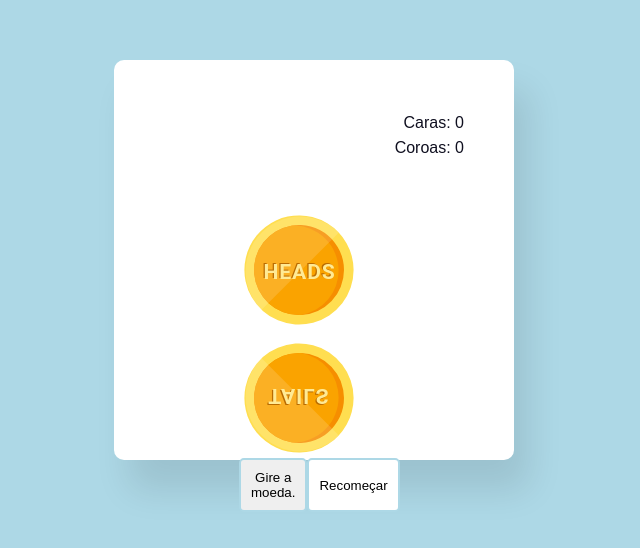
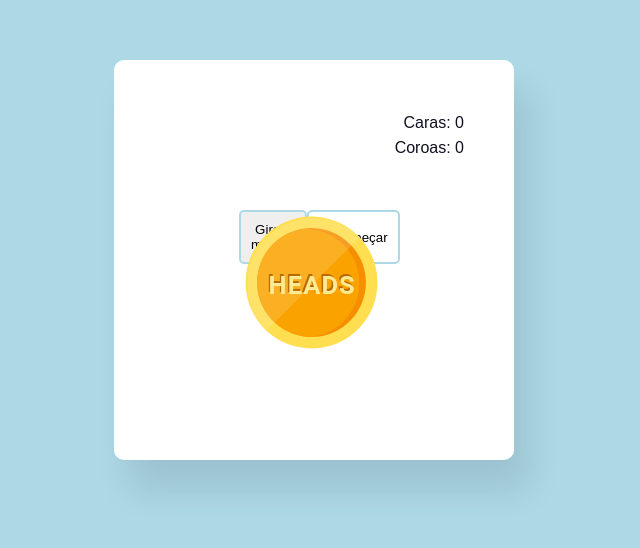
Before and after one commit to GuiVideira/Coin-Flip, a plain HTML site: page index.html in a window 1280 px wide. Shown: the part 140-688 px from the top of the page, without its empty margins (326-966 px from the left). Drawn offline with Linux system fonts and the light colour scheme.

Commit message:
style changes

```diff
--- a/style.css
+++ b/style.css
@@ -51,6 +51,18 @@ body {
     justify-content: space-between;
 }
 
+.coin img{
+    width: 145px;
+}
+
+.heads, .tails{
+    position: absolute;
+    width: 100%;
+    height: 100%;
+    backface-visibility: hidden;
+    -webkit-backface-visibility: hidden;
+}
+
 button{
     width: 120px;
     padding: 10px;
```
